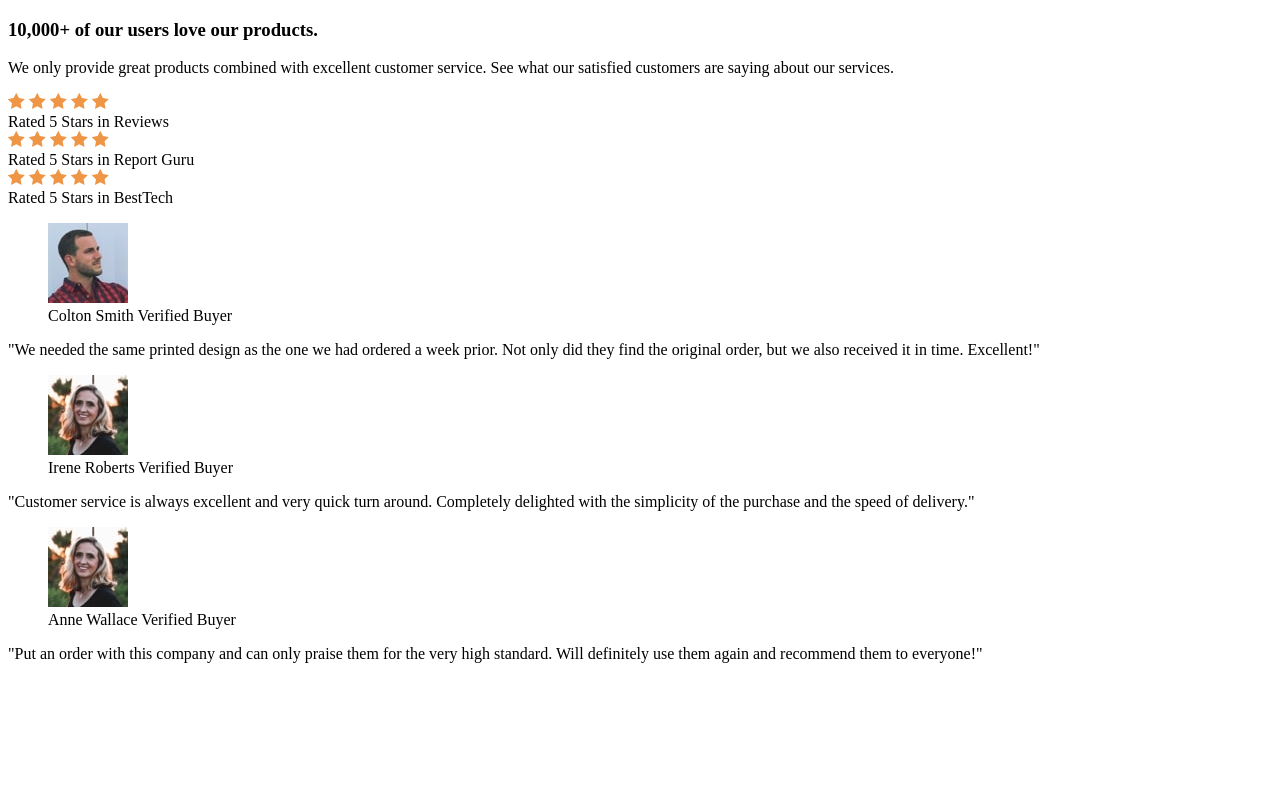
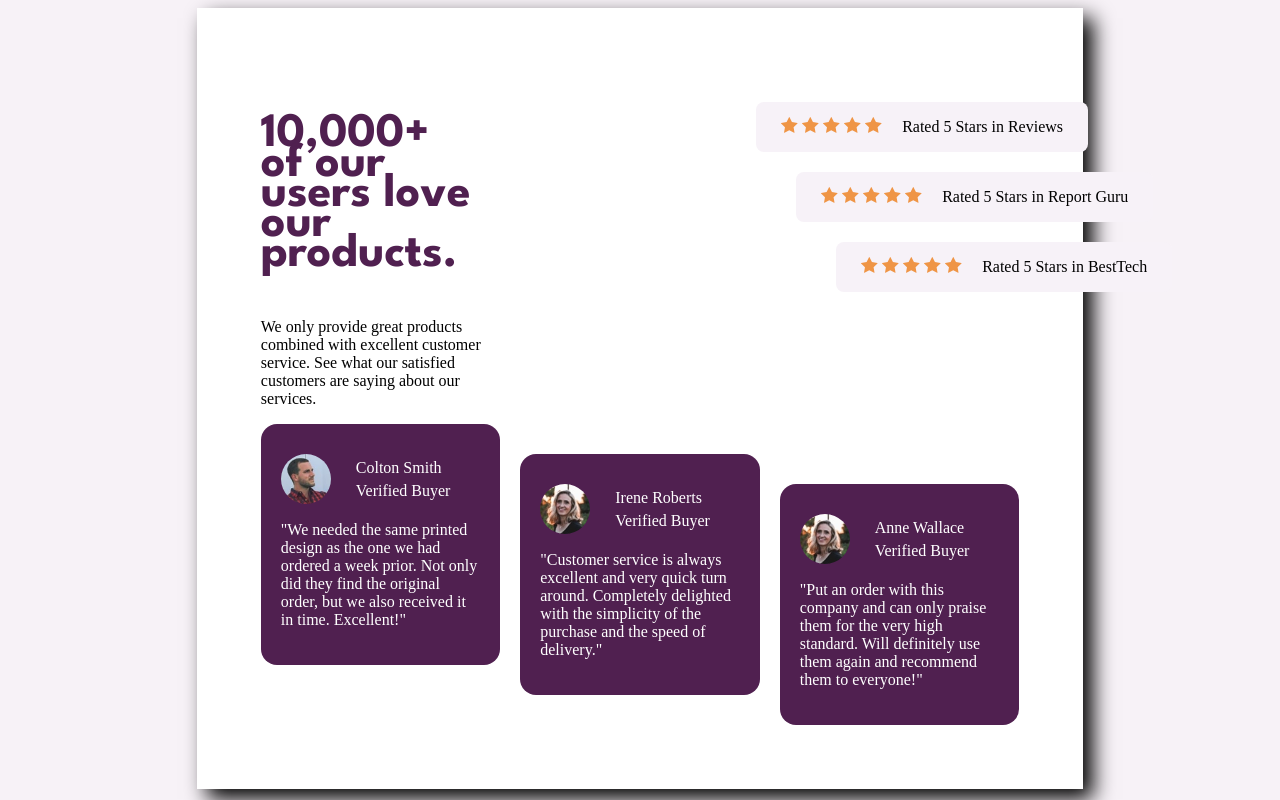
Before and after one commit to corentinnys/social-proof-section, a plain HTML site: page index.html in a window 1280 px wide. Drawn offline with Linux system fonts and the light colour scheme.

Commit message:
mise en place css

```diff
--- /dev/null
+++ b/css/style.css
@@ -0,0 +1,95 @@
+body{
+    background:  hsl(300, 24%, 96%);
+}
+.container{
+    width: 60%;
+    margin: 0 auto;
+    background: white;
+    padding: 4rem;
+    box-shadow: 10px 10px 20px black;
+}
+header{
+    display: flex;
+}
+.header-details{
+    width: 40%;
+}
+.header-details h1 {
+    color: hsl(300, 43%, 22%);
+    font-size: 3rem;
+    font-weight: bold;
+    width: 70%;
+    font-family: 'League Spartan', sans-serif;
+    line-height: 30px;
+
+}
+.header-details p{
+    font-size: 1rem;
+    width: 80%;
+}
+.ratings{
+    margin-top: 10px;
+    position:relative;
+    left: 12rem;
+}
+.ratings > div {
+    background: #f7f2f8;
+    padding: 15px 25px;
+    border-radius: 8px;
+    display: flex;
+    align-items: center;
+    gap: 20px;
+    width: fit-content;
+    margin-top: 20px;
+}
+
+.ratings > div:nth-child(2) {
+    margin-left: 40px;
+}
+
+.ratings > div:nth-child(3) {
+    margin-left: 80px;
+}
+main {
+    display: flex;
+    justify-content:space-between;
+    gap: 20px;
+}
+
+main{
+    display: flex;
+    gap: 20px;
+    align-items: flex-start;
+}
+
+main article{
+    background: hsl(300, 43%, 22%);
+    color: white;
+    width: 300px;
+    padding: 20px;
+    border-radius: 1rem;
+}
+
+main article:nth-of-type(2){
+    margin-top: 30px;
+}
+
+main article:nth-of-type(3){
+    margin-top: 60px;
+}
+
+figure{
+    display: flex;
+    justify-content: flex-start;
+    margin: 10px 0;
+}
+figure img{
+    display: block;
+    border-radius: 50%;
+    width: 50px;
+    height: 50px;
+}
+figure figcaption span{
+    display: block;
+    margin: 5px 25px;
+}
--- a/index.html
+++ b/index.html
@@ -13,7 +13,8 @@
     />
 
     <title>Frontend Mentor | Social proof section</title>
-
+      <link rel="stylesheet" href="css/style.css">
+      <link href="https://fonts.googleapis.com/css2?family=League+Spartan:wght@400;500;700&display=swap" rel="stylesheet">
     <!-- Feel free to remove these styles or customise in your own stylesheet 👍 -->
     <style>
       .attribution {
@@ -26,18 +27,18 @@
     </style>
   </head>
   <body>
-  <section>
+  <section class="container">
       <header>
-          <section>
+          <section class="header-details">
               <h1>10,000+ of our users love our products.</h1>
               <p>
                   We only provide great products combined with excellent customer service.
                   See what our satisfied customers are saying about our services.
               </p>
           </section>
-          <section>
+          <section class="ratings">
               <div>
-                  <div>
+                  <div class="star">
                       <img src="assets/images/icon-star.svg" alt="">
                       <img src="assets/images/icon-star.svg" alt="">
                       <img src="assets/images/icon-star.svg" alt="">
```
